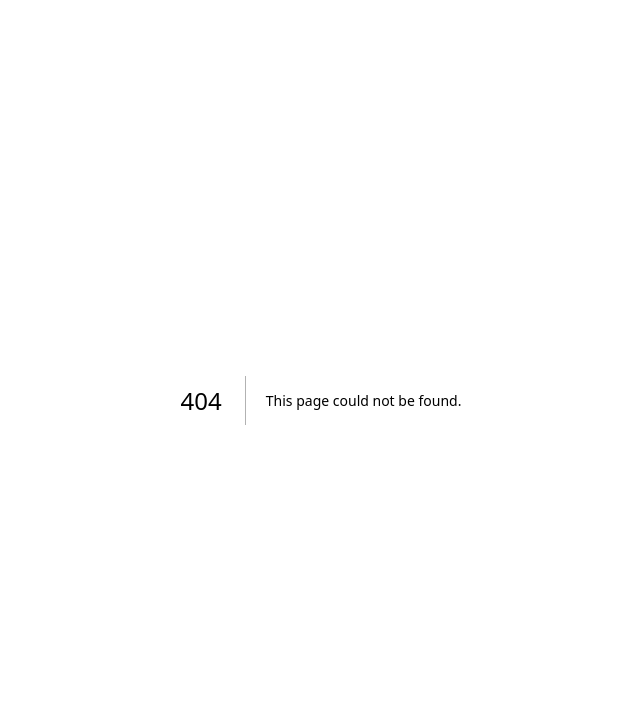
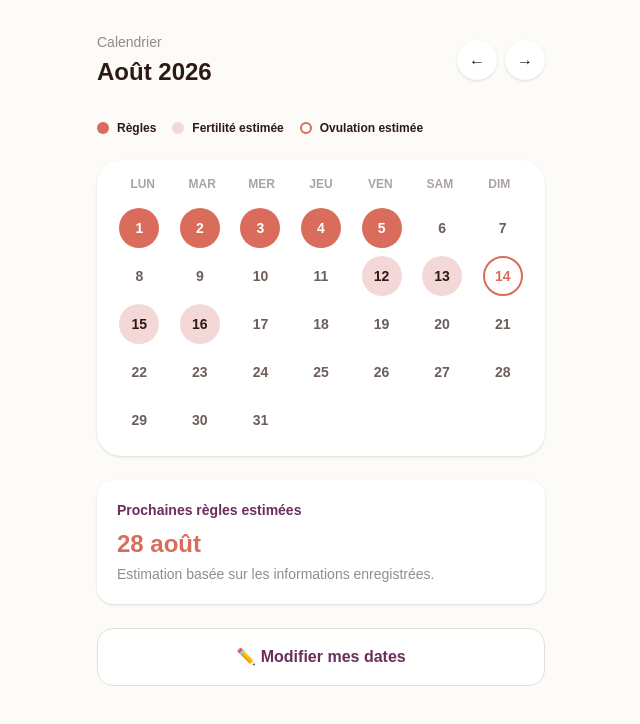
Before and after one commit to mountaga-tall/NAYA, a Next.js app: page /calendrier in a window 1280 px wide. Before the commit this address had no page. Shown: the top 724 px of the page, without its empty margins (319-959 px from the left). Built offline with nearby package versions, Linux system fonts and the light colour scheme.

Commit message:
Add CalendrierPage component for calendar display

```diff
--- /dev/null
+++ b/app/calendrier/page.tsx
@@ -0,0 +1,113 @@
+"use client";
+
+const days = Array.from({ length: 31 }, (_, index) => index + 1);
+
+const periodDays = [1, 2, 3, 4, 5];
+const fertileDays = [12, 13, 14, 15, 16];
+const ovulationDay = 14;
+
+export default function CalendrierPage() {
+  return (
+    <main className="min-h-screen bg-[#FDFBF7] px-6 py-8 text-[#2C1A16]">
+      <div className="mx-auto max-w-md">
+        <header className="mb-8 flex items-center justify-between">
+          <div>
+            <p className="text-sm text-[#2C1A16]/50">
+              Calendrier
+            </p>
+
+            <h1 className="mt-1 text-2xl font-bold">
+              Août 2026
+            </h1>
+          </div>
+
+          <div className="flex gap-2">
+            <button className="flex h-10 w-10 items-center justify-center rounded-full bg-white shadow-sm">
+              ←
+            </button>
+
+            <button className="flex h-10 w-10 items-center justify-center rounded-full bg-white shadow-sm">
+              →
+            </button>
+          </div>
+        </header>
+
+        <section className="mb-6 flex flex-wrap gap-4 text-xs font-semibold">
+          <div className="flex items-center gap-2">
+            <span className="h-3 w-3 rounded-full bg-[#D96C5B]" />
+            Règles
+          </div>
+
+          <div className="flex items-center gap-2">
+            <span className="h-3 w-3 rounded-full bg-[#F4D8D8]" />
+            Fertilité estimée
+          </div>
+
+          <div className="flex items-center gap-2">
+            <span className="h-3 w-3 rounded-full border-2 border-[#D96C5B] bg-white" />
+            Ovulation estimée
+          </div>
+        </section>
+
+        <section className="rounded-3xl bg-white p-4 shadow-sm">
+          <div className="mb-4 grid grid-cols-7 text-center text-xs font-bold uppercase text-[#2C1A16]/40">
+            <div>Lun</div>
+            <div>Mar</div>
+            <div>Mer</div>
+            <div>Jeu</div>
+            <div>Ven</div>
+            <div>Sam</div>
+            <div>Dim</div>
+          </div>
+
+          <div className="grid grid-cols-7 gap-2">
+            {days.map((day) => {
+              const isPeriod = periodDays.includes(day);
+              const isFertile = fertileDays.includes(day);
+              const isOvulation = day === ovulationDay;
+
+              let classes =
+                "flex h-10 w-10 items-center justify-center rounded-full text-sm font-semibold";
+
+              if (isPeriod) {
+                classes += " bg-[#D96C5B] text-white";
+              } else if (isOvulation) {
+                classes += " border-2 border-[#D96C5B] text-[#D96C5B]";
+              } else if (isFertile) {
+                classes += " bg-[#F4D8D8] text-[#2C1A16]";
+              } else {
+                classes += " text-[#2C1A16]/70";
+              }
+
+              return (
+                <div key={day} className="flex justify-center">
+                  <div className={classes}>
+                    {day}
+                  </div>
+                </div>
+              );
+            })}
+          </div>
+        </section>
+
+        <section className="mt-6 rounded-2xl bg-white p-5 shadow-sm">
+          <p className="text-sm font-semibold text-[#6B2D5C]">
+            Prochaines règles estimées
+          </p>
+
+          <p className="mt-2 text-2xl font-bold text-[#D96C5B]">
+            28 août
+          </p>
+
+          <p className="mt-1 text-sm text-[#2C1A16]/50">
+            Estimation basée sur les informations enregistrées.
+          </p>
+        </section>
+
+        <button className="mt-6 w-full rounded-2xl border border-[#E7DDD8] bg-white px-6 py-4 font-bold text-[#6B2D5C]">
+          ✏️ Modifier mes dates
+        </button>
+      </div>
+    </main>
+  );
+}
```
